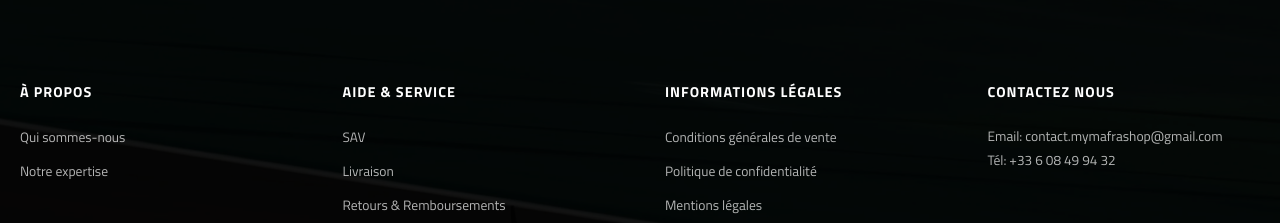
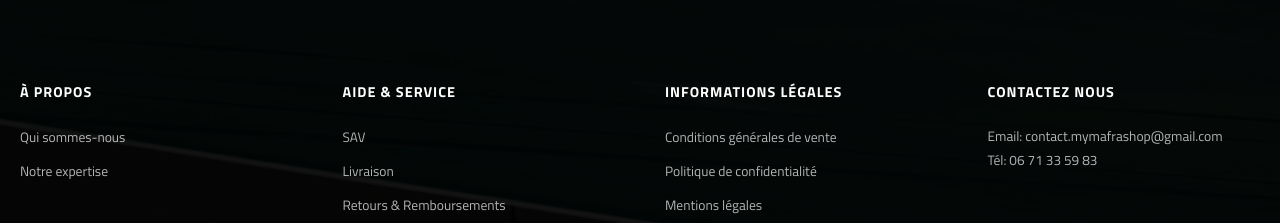
Before and after one commit to DoomZyx/MAFRASHOP-Frontend, a React (Vite) app: page / in a window 1280 px wide. Shown: the part 3690-3913 px from the top of the page. Built offline with nearby package versions, Linux system fonts and the light colour scheme; no server answers.

Commit message:
fix: changement du numero de tel

```diff
--- a/src/components/footer/footer.tsx
+++ b/src/components/footer/footer.tsx
@@ -68,7 +68,7 @@ function Footer() {
             <p className="footer-contact-info">
               Email: contact.mymafrashop@gmail.com
               <br />
-              Tél: +33 6 08 49 94 32
+              Tél: 06 71 33 59 83
             </p>
           </div>
         </div>
```
